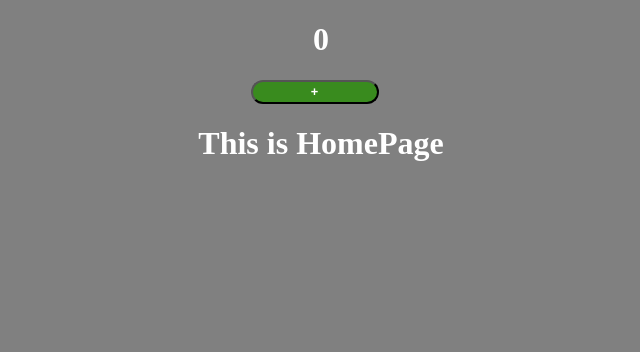
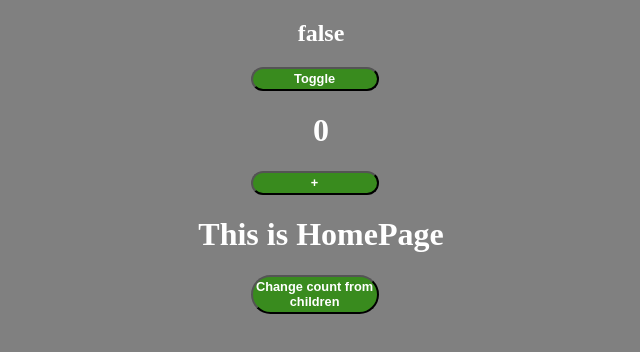
Before and after one commit to SazinSamin/ReactJs, a React (Create React App) app: page / in a window 1280 px wide. Shown: the top 352 px of the page, without its empty margins (319-959 px from the left). Built offline with nearby package versions, Linux system fonts and the light colour scheme.

Commit message:
useCallback

```diff
--- a/src/App.js
+++ b/src/App.js
@@ -1,20 +1,36 @@
-import { useState } from "react";
+import { useCallback, useState } from "react";
 import HomePage from "./pages/HomePage";
 
 
 export default function App() {
 
   const [count, setCount] = useState(0);
+  const [toggle, setToggle] = useState(false);
 
   const handleClick = () => {
     setCount(prev =>  prev + 1);
   }
 
+  // useCallback function for skipping re-render when memoized function
+  // has callback function
+  // As js always return new function
+
+  // useCallback recieve two arguments(a fn & dependency states)
+  const handleCountChangeFromChidlren = useCallback(() => {
+    setCount(prev =>  prev + 1);
+  }, [count]);
+  // here the second parameter recieve states(here count) which change
+  // also bring change in function, otherwise not.
+
   return <div>
+    <h2>{toggle ? "true" : "false"}</h2>
+    <button onClick={() => {
+      setToggle(!toggle);
+    }}>Toggle</button>
     {console.log("App rendered")}
     <h1>{count}</h1>
     <button onClick={handleClick}>+</button>
-    <HomePage />
+    <HomePage handleIncrement={handleCountChangeFromChidlren}/>
 
   </div>
 }
--- a/src/pages/HomePage.js
+++ b/src/pages/HomePage.js
@@ -3,10 +3,14 @@ import { memo } from "react";
 // use memo to skip rendering the same component again & again
 // if component itself or it's props element is not changed
 
-const HomePage = memo(() => {
+const HomePage = memo(({handleIncrement}) => {
+
+
+
   return <div>
     {console.log("homepage rendered")}
     <h1>This is HomePage</h1>
+    <button onClick={handleIncrement}>Change count from children</button>
   </div>
 }
 )
```
Also changed, not shown: 1 other file (tests, documents, lock files or other folders).
